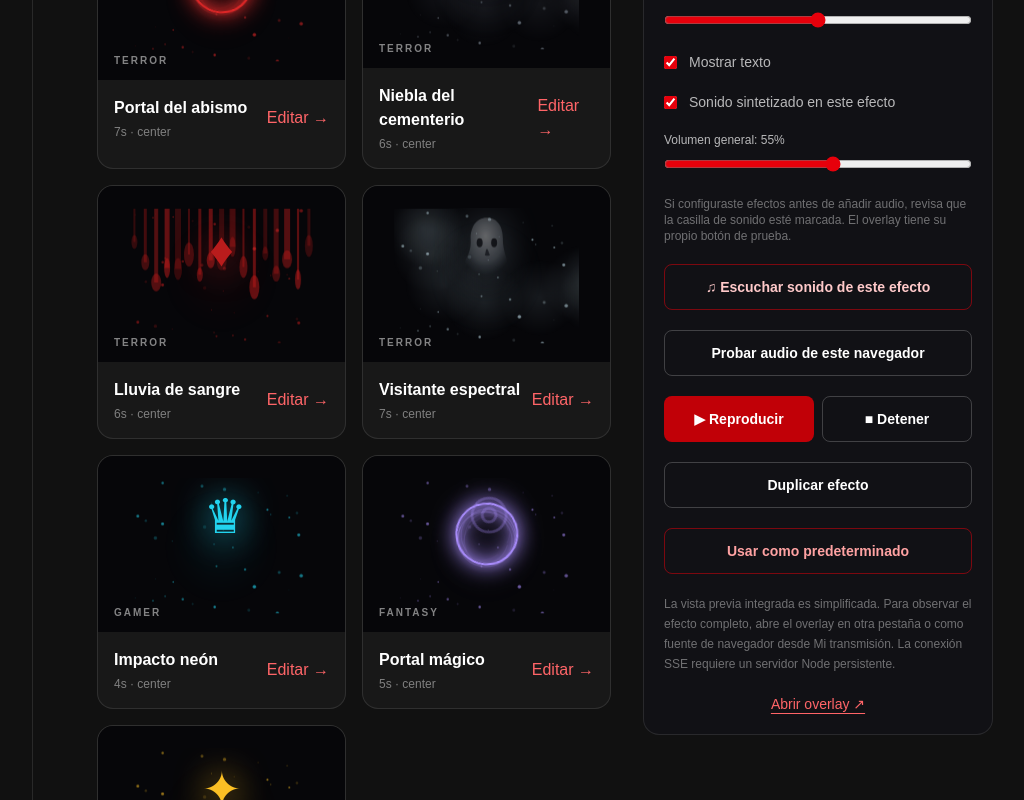
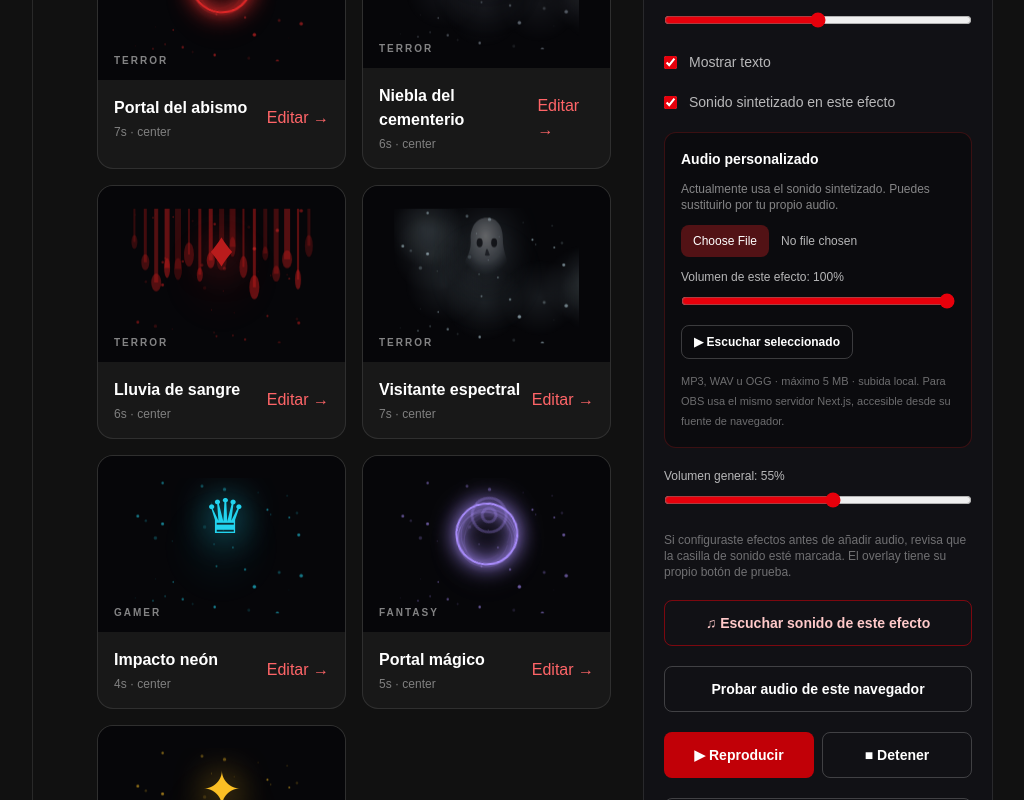
Before and after one commit to manuelsansoresg/umbral_live_fx, a Next.js app in the folder apps/web/: page /animations in a window 1280 px wide. Shown: the part 1020-1820 px from the top of the page, without its empty margins (223-1247 px from the left). Built offline with nearby package versions, Linux system fonts and the light colour scheme.

Commit message:
feat: upload replace preview and volume-control individual effect audio

```diff
--- a/apps/web/src/app/(dashboard)/animations/page.tsx
+++ b/apps/web/src/app/(dashboard)/animations/page.tsx
@@ -1,10 +1,10 @@
 "use client";
 
-import { useMemo, useState } from "react";
+import { useMemo, useState, useRef } from "react";
 import { themes, useFxSettings, type EffectPreset, type FxTheme } from "@/features/live/settings";
 import { broadcastGift, stopPreview } from "@/features/live/simulator";
 import { CinematicEffect } from "@/components/fx/cinematic-effect";
-import { playAudioTest, playEffectSound, unlockAudio, stopEffectSound } from "@/features/live/audio";
+import { playAudioTest, playEffectSound, playUploadedSound, unlockAudio, stopEffectSound } from "@/features/live/audio";
 
 
 export default function AnimationsPage() {
@@ -13,11 +13,33 @@ export default function AnimationsPage() {
   const [selectedId, select] = useState("embers");
   const [preview, setPreview] = useState(0);
   const [notice, setNotice] = useState("");
+  const [uploading, setUploading] = useState(false);
+  const fileInput = useRef<HTMLInputElement>(null);
   const selected = settings.presets.find(p => p.id === selectedId) || settings.presets[0];
   const filtered = useMemo(() => settings.presets.filter(p => filter === "all" || p.theme === filter), [settings.presets, filter]);
   const patch = (values: Partial<EffectPreset>) => save({ ...settings, presets: settings.presets.map(p => p.id === selected.id ? { ...p, ...values } : p) });
+  const playPreset = async (preset: EffectPreset) => {
+    const volume = Math.round(settings.masterVolume * (preset.soundVolume ?? 100) / 100);
+    if (!preset.sound || volume <= 0) return false;
+    if (preset.soundUrl) return await playUploadedSound(preset.soundUrl, volume);
+    return await unlockAudio() && playEffectSound(preset.effect, volume);
+  };
+  const uploadAudio = async (file?: File) => {
+    if (!file) return;
+    if (file.size > 5 * 1024 * 1024) { setNotice("Máximo 5 MB por audio."); return; }
+    setUploading(true); setNotice("Subiendo audio...");
+    try {
+      const form = new FormData(); form.set("file", file);
+      const response = await fetch("/api/audio/upload", { method: "POST", body: form });
+      const data: { url?: string; error?: string } = await response.json();
+      if (!response.ok || !data.url) throw new Error(data.error || "No se pudo subir.");
+      patch({ soundUrl: data.url, sound: true });
+      setNotice("Audio guardado en el servidor y asignado a este efecto.");
+    } catch (error) { setNotice(error instanceof Error ? error.message : "Error al subir audio."); }
+    finally { setUploading(false); if (fileInput.current) fileInput.current.value = ""; }
+  };
   const test = async (preset: EffectPreset) => {
-    if (preset.sound && await unlockAudio()) playEffectSound(preset.effect, settings.masterVolume);
+    if (preset.sound) await playPreset(preset);
     select(preset.id); setPreview(v => v + 1);
     broadcastGift({ id: crypto.randomUUID(), name: "Regalo de prueba", sender: "UmbralCreepy", effect: preset.effect, timestamp: Date.now(), preset, volume: settings.masterVolume });
   };
@@ -62,9 +84,21 @@ export default function AnimationsPage() {
         <label className="block text-xs text-white/70">Tamaño: {selected.scale}%<input className="mt-2 w-full accent-red-600" type="range" min="50" max="150" step="5" value={selected.scale} onChange={e=>patch({scale:Number(e.target.value)})}/></label>
         <label className="flex items-center gap-3 text-sm text-white/70"><input type="checkbox" checked={selected.showText} onChange={e=>patch({showText:e.target.checked})} className="accent-red-600"/> Mostrar texto</label>
         <label className="flex items-center gap-3 text-sm text-white/70"><input type="checkbox" checked={selected.sound} onChange={e=>patch({sound:e.target.checked})} className="accent-red-600"/> Sonido sintetizado en este efecto</label>
+        <div className="space-y-3 rounded-xl border border-red-900/40 bg-black/30 p-4">
+          <p className="text-sm font-bold text-white">Audio personalizado</p>
+          <p className="text-xs text-white/50">{selected.soundUrl ? "Archivo propio asignado. Puedes reemplazarlo o volver al sonido original." : "Actualmente usa el sonido sintetizado. Puedes sustituirlo por tu propio audio."}</p>
+          <input ref={fileInput} type="file" accept=".mp3,.wav,.ogg,audio/mpeg,audio/wav,audio/ogg" onChange={e=>void uploadAudio(e.target.files?.[0])} className="block w-full text-xs text-white/70 file:mr-3 file:rounded-lg file:border-0 file:bg-red-900/60 file:px-3 file:py-2 file:text-white" disabled={uploading} aria-label="Subir sonido MP3 WAV u OGG" />
+          {selected.soundUrl && <p className="break-all text-[11px] text-white/40">{selected.soundUrl}</p>}
+          <label className="block text-xs text-white/70">Volumen de este efecto: {selected.soundVolume ?? 100}%<input type="range" min="0" max="100" step="5" className="mt-2 w-full accent-red-600" value={selected.soundVolume ?? 100} onChange={e=>patch({soundVolume:Number(e.target.value)})}/></label>
+          <div className="flex flex-wrap gap-2">
+            <button type="button" onClick={async()=>setNotice(await playPreset(selected)?"Sonido enviado para reproducción.":"No se pudo iniciar el audio; comprueba permiso y volumen.")} className="rounded-lg border border-white/20 px-3 py-2 text-xs font-semibold hover:bg-white/10">▶ Escuchar seleccionado</button>
+            {selected.soundUrl && <button type="button" onClick={()=>{stopEffectSound();patch({soundUrl:undefined});setNotice("Volviste al sonido original.");}} className="rounded-lg border border-white/20 px-3 py-2 text-xs font-semibold hover:bg-white/10">Volver al original</button>}
+          </div>
+          <p className="text-[11px] leading-5 text-white/40">MP3, WAV u OGG · máximo 5 MB · subida local. Para OBS usa el mismo servidor Next.js, accesible desde su fuente de navegador.</p>
+        </div>
         <label className="block text-xs text-white/70">Volumen general: {settings.masterVolume}%<input className="mt-2 w-full accent-red-600" type="range" min="0" max="100" step="5" value={settings.masterVolume} onChange={e=>save({...settings,masterVolume:Number(e.target.value)})}/></label>
         <p className="text-xs text-white/40">Si configuraste efectos antes de añadir audio, revisa que la casilla de sonido esté marcada. El overlay tiene su propio botón de prueba.</p>
-        <button type="button" onClick={async()=>{const ok=await unlockAudio();const played=ok && playEffectSound(selected.effect, Math.max(settings.masterVolume, 40));setNotice(played?`Sonido «${selected.name}» enviado. Escúchalo durante unos segundos.`:"El navegador bloqueó Web Audio.");}} className="w-full rounded-lg border border-red-600/50 px-3 py-3 text-sm font-semibold text-red-200 hover:bg-red-950/40">♫ Escuchar sonido de este efecto</button>
+        <button type="button" onClick={async()=>{const ok=await unlockAudio();const played=selected.soundUrl ? await playUploadedSound(selected.soundUrl, Math.max(settings.masterVolume, 40)) : (ok && playEffectSound(selected.effect, Math.max(settings.masterVolume, 40)));setNotice(played?`Sonido «${selected.name}» enviado. Escúchalo durante unos segundos.`:"El navegador bloqueó Web Audio.");}} className="w-full rounded-lg border border-red-600/50 px-3 py-3 text-sm font-semibold text-red-200 hover:bg-red-950/40">♫ Escuchar sonido de este efecto</button>
         <button type="button" onClick={async()=>{const ok=await unlockAudio();const test=ok && playAudioTest(80);setNotice(test?"Se enviaron tres tonos de prueba.":"El navegador bloqueó Web Audio.");}} className="w-full rounded-lg border border-white/20 px-3 py-3 text-sm font-semibold hover:bg-white/10">Probar audio de este navegador</button>
         <div className="grid grid-cols-2 gap-2"><button onClick={()=>test(selected)} className="rounded-lg bg-red-700 px-3 py-3 text-sm font-bold hover:bg-red-600">▶ Reproducir</button><button onClick={()=>{stopPreview();stopEffectSound();setPreview(v=>v+1);setNotice("Se detuvo el efecto del overlay.");}} className="rounded-lg border border-white/20 px-3 py-3 text-sm font-bold hover:bg-white/10">■ Detener</button></div>
         <button onClick={duplicate} className="w-full rounded-lg border border-white/20 px-3 py-3 text-sm font-bold hover:bg-white/10">Duplicar efecto</button><button onClick={()=>{save({...settings,defaultEffectId:selected.id});setNotice("Efecto predeterminado actualizado.");}} className="w-full rounded-lg border border-red-600/50 px-3 py-3 text-sm font-semibold text-red-300 hover:bg-red-950/30">Usar como predeterminado</button>
```
